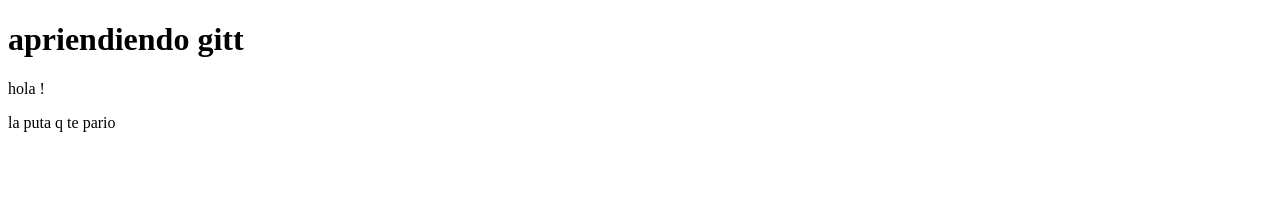
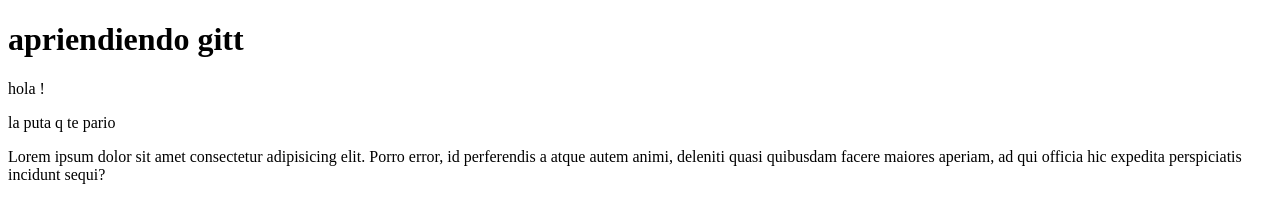
Before and after one commit to nicolas-fs/aprendiendo-GIT, a plain HTML site: page index.html in a window 1280 px wide. Drawn offline with Linux system fonts and the light colour scheme.

Commit message:
ahora si

```diff
--- a/index.html
+++ b/index.html
@@ -9,5 +9,6 @@
     <h1>apriendiendo gitt</h1>
     <p>hola !</p>
     <p>la puta q te pario</p>
+    <p>Lorem ipsum dolor sit amet consectetur adipisicing elit. Porro error, id perferendis a atque autem animi, deleniti quasi quibusdam facere maiores aperiam, ad qui officia hic expedita perspiciatis incidunt sequi?</p>
 </body>
 </html>
```
